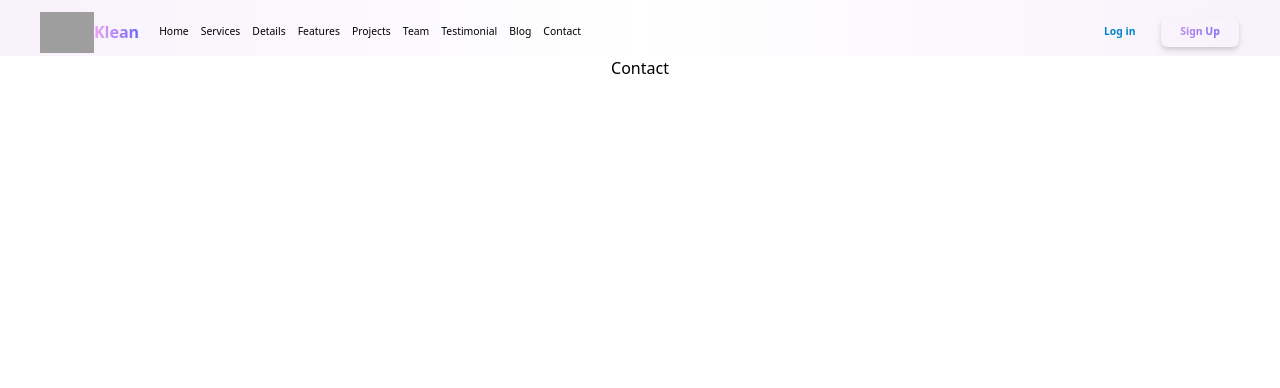
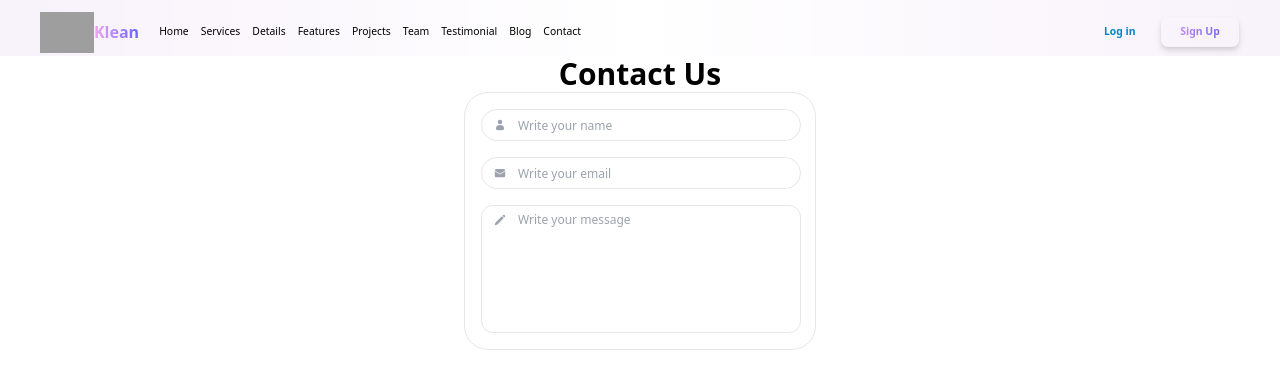
Before and after one commit to ING-JJAVIER/ThemeWagon, a Next.js app: page /contact in a window 1280 px wide. Shown: the top 388 px of the page. Built offline with nearby package versions, Linux system fonts and the light colour scheme; grey boxes are pictures that could not be loaded.

Commit message:
contacts

```diff
--- a/app/contact/page.jsx
+++ b/app/contact/page.jsx
@@ -1,9 +1,50 @@
 import React from 'react'
+import Image from 'next/image'
 
 export default function Contact() {
   return (
-    <div className='grid place-content-center'>
-      <h2>Contact</h2>
-    </div>
+    <main id='blog' className='w-full h-screen md:h-screen sm:h-screen '>
+
+      <section className='flex justify-center items-center w-full'>
+        <header className='w-8/12 grid place-content-center'>
+          <h2 className='text-center font-bold text-3xl'>Contact Us</h2>
+        </header>
+      </section>
+
+      <section>
+        <article className='flex justify-center'>
+          <form action="" className='border w-[22rem] p-4 rounded-3xl'>
+            <label htmlFor="name" className='flex items-center gap-2 h-8 rounded-full px-3 border w-80'>
+              <figure className='text-gray-400'>
+                <svg xmlns="http://www.w3.org/2000/svg" viewBox="0 0 24 24" fill="currentColor" className="size-3">
+                  <path fillRule="evenodd" d="M7.5 6a4.5 4.5 0 1 1 9 0 4.5 4.5 0 0 1-9 0ZM3.751 20.105a8.25 8.25 0 0 1 16.498 0 .75.75 0 0 1-.437.695A18.683 18.683 0 0 1 12 22.5c-2.786 0-5.433-.608-7.812-1.7a.75.75 0 0 1-.437-.695Z" clipRule="evenodd" />
+                </svg>
+
+              </figure>
+              <input className='w-full h-full text-xs ml-1  border-none shadow-none outline-none' id='name' type="text" placeholder='Write your name' />
+            </label>
+
+            <label htmlFor="email" className='my-4 flex items-center gap-2 h-8 rounded-full px-3 border w-80'>
+              <figure className='text-gray-400'>
+                <svg xmlns="http://www.w3.org/2000/svg" viewBox="0 0 24 24" fill="currentColor" className="size-3">
+                  <path d="M1.5 8.67v8.58a3 3 0 0 0 3 3h15a3 3 0 0 0 3-3V8.67l-8.928 5.493a3 3 0 0 1-3.144 0L1.5 8.67Z" />
+                  <path d="M22.5 6.908V6.75a3 3 0 0 0-3-3h-15a3 3 0 0 0-3 3v.158l9.714 5.978a1.5 1.5 0 0 0 1.572 0L22.5 6.908Z" />
+                </svg>
+              </figure>
+              <input className='w-full h-full text-xs ml-1  border-none shadow-none outline-none' id='email' type="email" placeholder='Write your email' />
+            </label>
+
+            <label htmlFor="message" className='flex items-start gap-2 h-32 rounded-xl px-3 border w-80'>
+              <figure className='mt-2 text-gray-400'>
+                <svg xmlns="http://www.w3.org/2000/svg" viewBox="0 0 24 24" fill="currentColor" className="size-3">
+                  <path d="M21.731 2.269a2.625 2.625 0 0 0-3.712 0l-1.157 1.157 3.712 3.712 1.157-1.157a2.625 2.625 0 0 0 0-3.712ZM19.513 8.199l-3.712-3.712-12.15 12.15a5.25 5.25 0 0 0-1.32 2.214l-.8 2.685a.75.75 0 0 0 .933.933l2.685-.8a5.25 5.25 0 0 0 2.214-1.32L19.513 8.2Z" />
+                </svg>
+              </figure>
+              <textarea className='resize-none pt-1.5 w-full h-full text-xs ml-1 border-none shadow-none outline-none' id="message" placeholder='Write your message' />
+            </label>
+          </form>
+        </article>
+      </section>
+    </main>
   )
 }
--- a/tailwind.config.js
+++ b/tailwind.config.js
@@ -11,6 +11,7 @@ module.exports = {
         background: "var(--background)",
         foreground: "var(--foreground)",
       },
+
     },
   },
   plugins: [],
```
Also changed, not shown: public/contact/image1.png (added).
